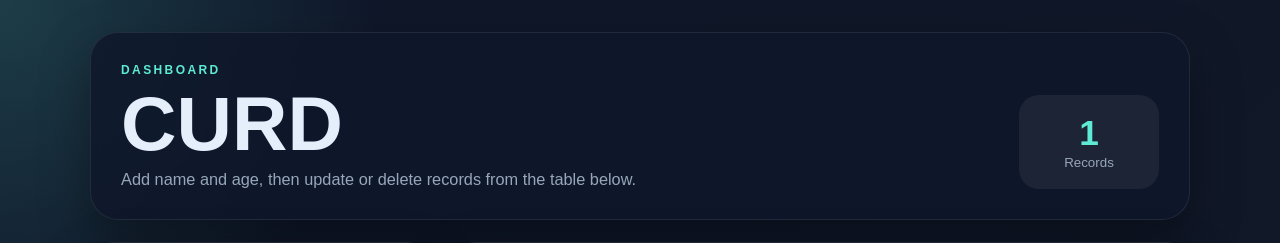
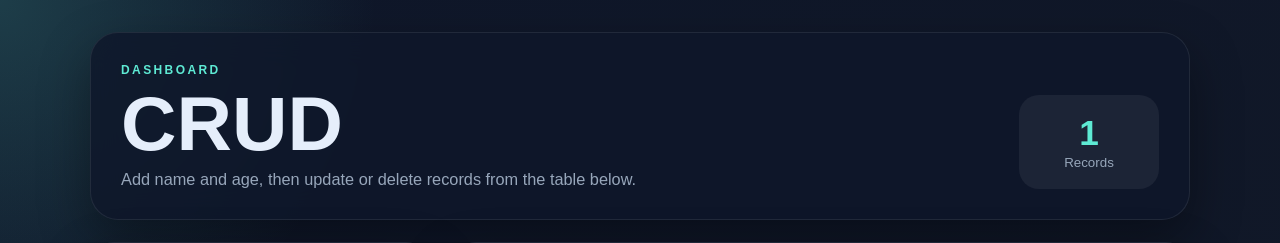
Before and after one commit to Dhille111/TASK4-CRUD-OPERATIONS-, a Flask app: page / in a window 1280 px wide. Shown: the top 243 px of the page. Run offline with Flask 3, Linux system fonts and the light colour scheme; data comes from the database, SQL or seed files in the repository.

Commit message:
Fix: change CURD -> CRUD in UI header

```diff
--- a/templates/index.html
+++ b/templates/index.html
@@ -3,7 +3,7 @@
 <head>
   <meta charset="UTF-8">
   <meta name="viewport" content="width=device-width, initial-scale=1.0">
-  <title>CURD Dashboard</title>
+  <title>CRUD Dashboard</title>
   <link rel="stylesheet" href="{{ url_for('static', filename='style.css') }}">
 </head>
 <body>
@@ -11,7 +11,7 @@
     <section class="hero-card">
       <div>
         <p class="eyebrow">Dashboard</p>
-        <h1>CURD</h1>
+        <h1>CRUD</h1>
         <p class="subcopy">Add name and age, then update or delete records from the table below.</p>
       </div>
       <div class="hero-stat">
```
